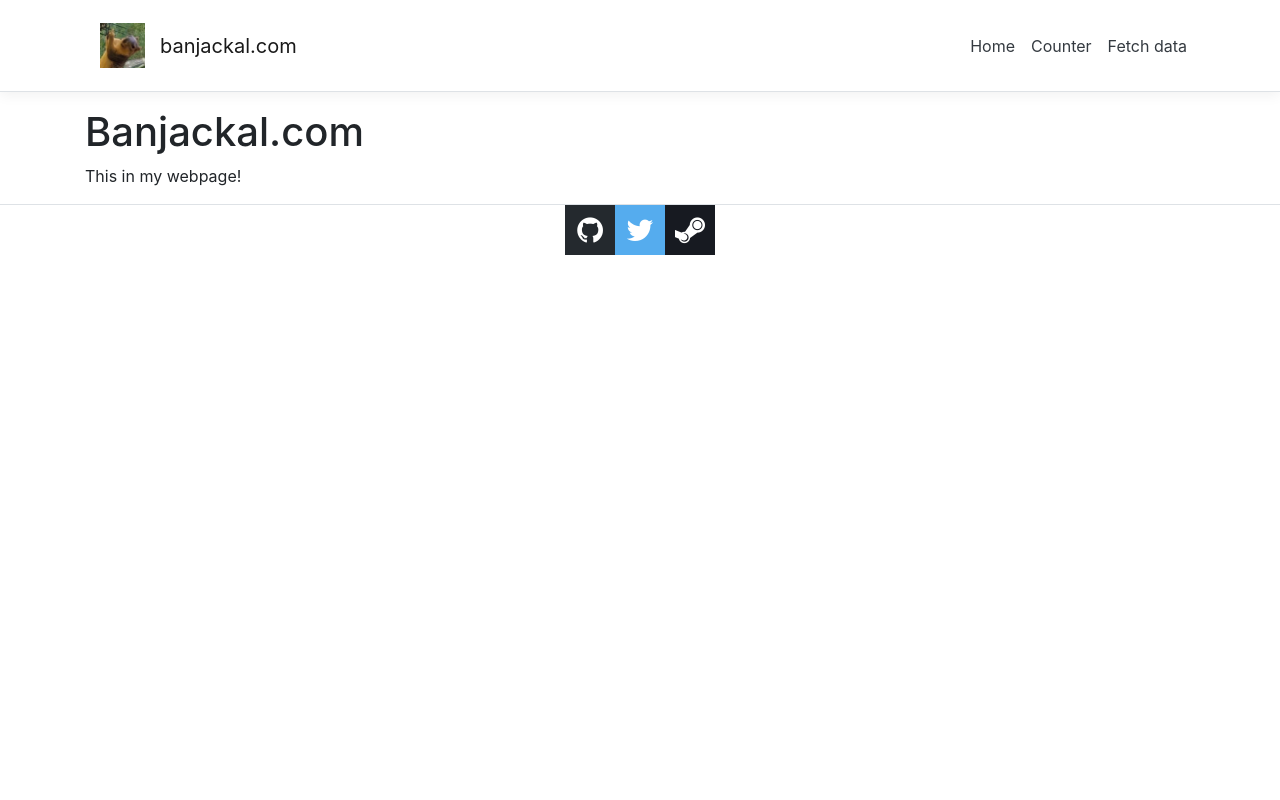
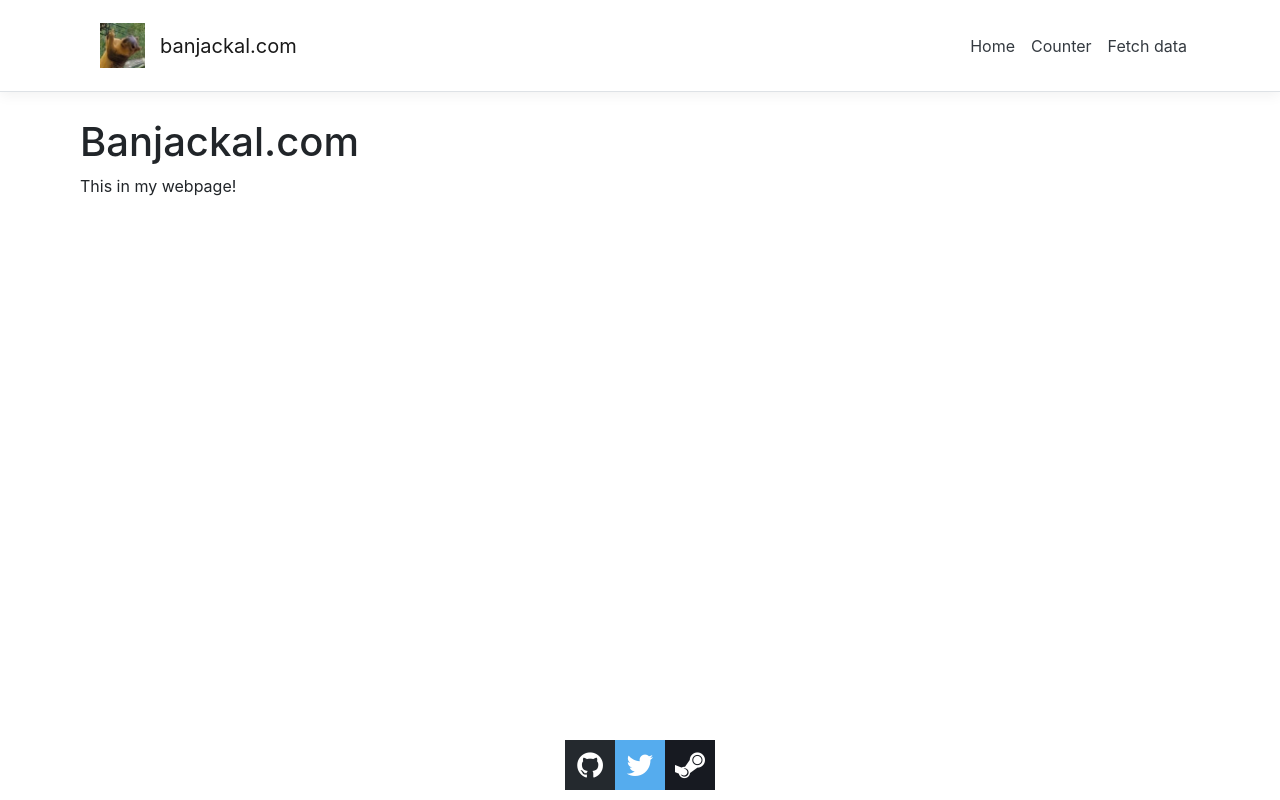
Before and after one commit to banjackal/banjackal.com, an Angular app in the folder ClientApp/: page / in a window 1280 px wide. Built offline with nearby package versions, Linux system fonts and the light colour scheme.

Commit message:
stick links component to the bottom of the page

```diff
--- a/ClientApp/src/app/app.component.html
+++ b/ClientApp/src/app/app.component.html
@@ -1,7 +1,7 @@
 <body>
   <app-nav-menu></app-nav-menu>
-  <div class="container">
+  <div class="container body">
     <router-outlet></router-outlet>
   </div>
-  <app-links></app-links>
+  <app-links class="footer"></app-links>
 </body>
--- a/ClientApp/src/app/links/links.component.css
+++ b/ClientApp/src/app/links/links.component.css
@@ -2,6 +2,7 @@
 .menu-links {
     text-align: center;
 }
+
 .fa {
     padding: 10px;
     font-size: 30px;
--- a/ClientApp/src/app/links/links.component.html
+++ b/ClientApp/src/app/links/links.component.html
@@ -1,7 +1,9 @@
 <link rel="stylesheet" href="https://cdnjs.cloudflare.com/ajax/libs/font-awesome/4.7.0/css/font-awesome.min.css">
-
-<footer class="menu-links border-top">
-    <a href="https://github.com/banjackal" class="fa fa-github"></a>
-    <a href="https://twitter.com/nraeon" class="fa fa-twitter"></a>
-    <a href="https://steamcommunity.com/profiles/76561197984656045/" class="fa fa-steam"></a>
-</footer>
+<div class="wrapper menu-links">
+    <div class="links">
+        <a href="https://github.com/banjackal" class="fa fa-github"></a>
+        <a href="https://twitter.com/nraeon" class="fa fa-twitter"></a>
+        <a href="https://steamcommunity.com/profiles/76561197984656045/" class="fa fa-steam"></a>
+    </div>
+    <div class="footer"></div>
+</div>
--- a/ClientApp/src/styles.css
+++ b/ClientApp/src/styles.css
@@ -14,3 +14,15 @@ code {
   background-color: #1b6ec2;
   border-color: #1861ac;
 }
+
+.body {
+  padding:10px;
+  padding-bottom:60px;
+}
+
+.footer {
+  position:absolute;
+   bottom:0;
+   width:100%;
+   height:60px;   /* Height of the footer */
+}
```
